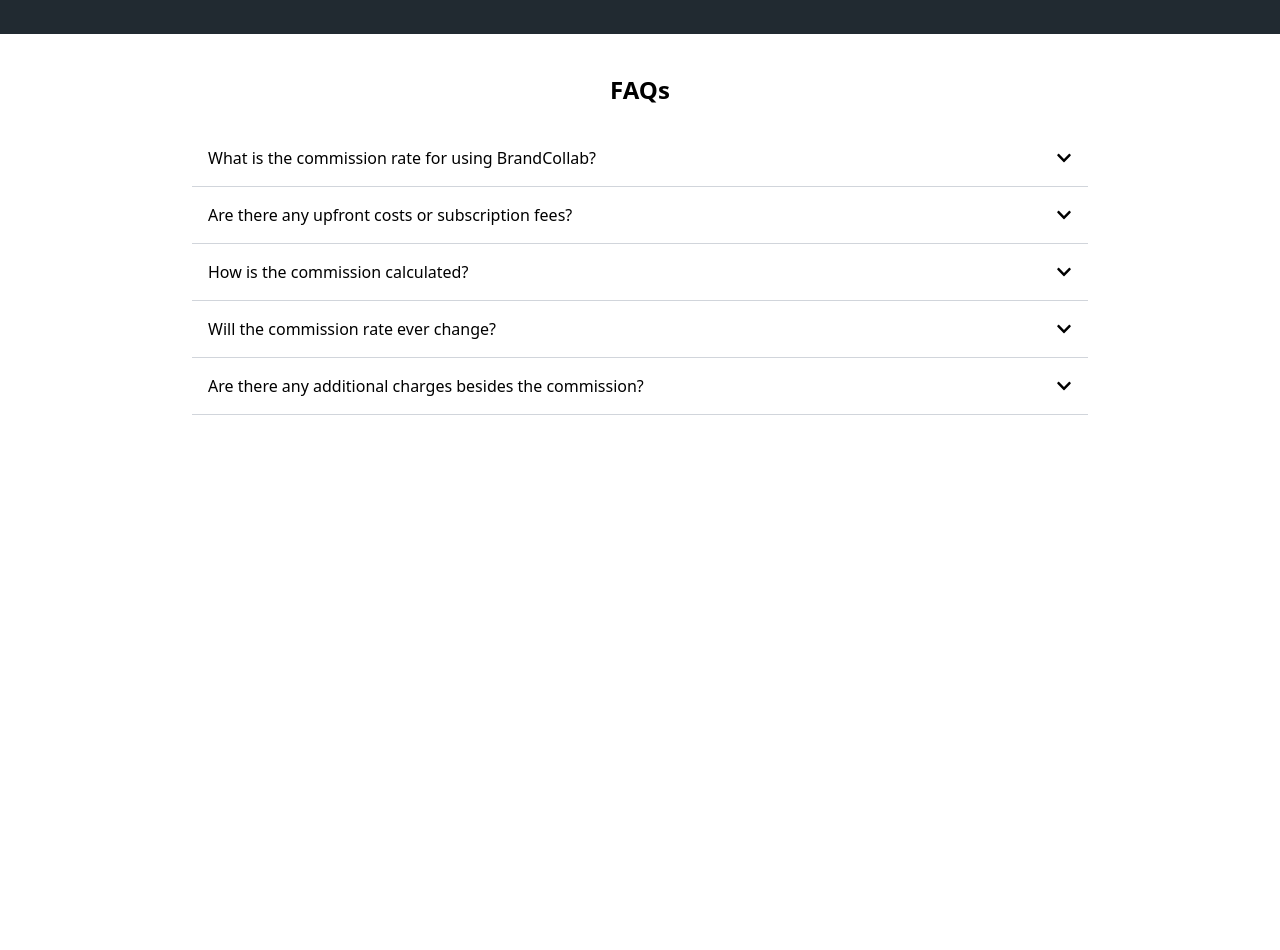
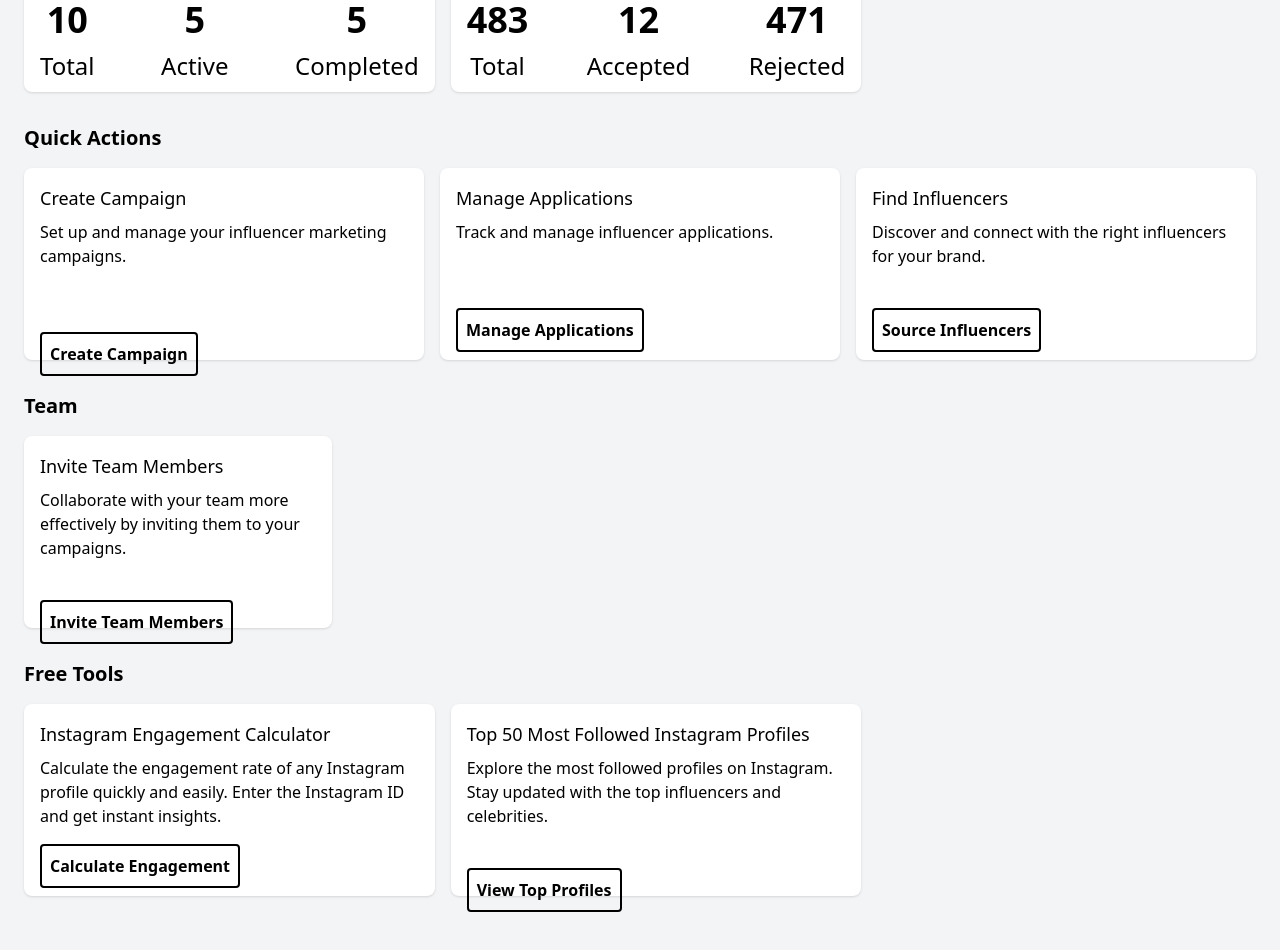
Before and after one commit to Bhowmikzar/brndcolab_form, a React (Create React App) app: page / in a window 1280 px wide. Shown: the part 240-1190 px from the top of the page. Before the commit the page ends 800 px from the top, so only its background shows below. Built offline with nearby package versions, Linux system fonts and the light colour scheme.

Commit message:
brand side dashboard is done

```diff
--- a/src/App.tsx
+++ b/src/App.tsx
@@ -61,13 +61,28 @@
 
 //umcomment the below thing for seeing the pricing page
 
+// import React from "react";
+// import PricingComponent from "./components/PricingComponent";
+
+// const App: React.FC = () => {
+//   return (
+//     <div>
+//       <PricingComponent />
+//     </div>
+//   );
+// };
+
+// export default App;
+
+//umcomment the below thing for seeing the brandside dashboard page
+
 import React from "react";
-import PricingComponent from "./components/PricingComponent";
+import BrandDashboard from "./components/BrandDashboard";
 
 const App: React.FC = () => {
   return (
-    <div>
-      <PricingComponent />
+    <div className="App">
+      <BrandDashboard />
     </div>
   );
 };
--- /dev/null
+++ b/src/components/BrandDashboard.tsx
@@ -0,0 +1,152 @@
+import React from "react";
+
+const BrandDashboard: React.FC = () => {
+  return (
+    <div className="p-6 bg-gray-100 min-h-screen">
+      <header className="mb-6 flex items-center flex-col sm:flex-row">
+        <img
+          src="https://via.placeholder.com/50x50"
+          alt="Brand Logo"
+          className="h-12 w-12 rounded-full mb-4 sm:mb-0 sm:mr-4"
+        />
+        <h1 className="text-3xl font-bold text-center sm:text-left">
+          Hello, BrandName
+        </h1>
+      </header>
+
+      <section className="mb-8">
+        <h2 className="text-xl font-semibold mb-4">Metrics</h2>
+        <div className="flex flex-col sm:flex-row gap-4">
+          <div className="bg-white text-black p-4 rounded-lg shadow h-48 w-full sm:w-1/2 lg:w-1/3 hover:shadow-2xl hover:scale-105 transform transition duration-300 ease-in-out">
+            <h3 className="text-3xl font-medium mb-2">Campaigns</h3>
+            <div className="mt-8 sm:mt-12 flex justify-between text-sm">
+              <div className="text-center">
+                <div className="text-4xl font-bold mb-1">10</div>
+                <span className="block mt-4" style={{ fontSize: "1.5rem" }}>
+                  Total
+                </span>
+              </div>
+              <div className="text-center">
+                <div className="text-4xl font-bold mb-1">5</div>
+                <span className="block mt-4" style={{ fontSize: "1.5rem" }}>
+                  Active
+                </span>
+              </div>
+              <div className="text-center">
+                <div className="text-4xl font-bold mb-1">5</div>
+                <span className="block mt-4" style={{ fontSize: "1.5rem" }}>
+                  Completed
+                </span>
+              </div>
+            </div>
+          </div>
+
+          <div className="bg-white text-black p-4 rounded-lg shadow h-48 w-full sm:w-1/2 lg:w-1/3 hover:shadow-2xl hover:scale-105 transform transition duration-300 ease-in-out">
+            <h3 className="text-3xl font-medium mb-2">Applicants</h3>
+            <div className="mt-8 sm:mt-12 flex justify-between text-sm">
+              <div className="text-center">
+                <div className="text-4xl font-bold mb-1">483</div>
+                <span className="block mt-4" style={{ fontSize: "1.5rem" }}>
+                  Total
+                </span>
+              </div>
+              <div className="text-center">
+                <div className="text-4xl font-bold mb-1">12</div>
+                <span className="block mt-4" style={{ fontSize: "1.5rem" }}>
+                  Accepted
+                </span>
+              </div>
+              <div className="text-center">
+                <div className="text-4xl font-bold mb-1">471</div>
+                <span className="block mt-4" style={{ fontSize: "1.5rem" }}>
+                  Rejected
+                </span>
+              </div>
+            </div>
+          </div>
+        </div>
+      </section>
+
+      <section className="mb-8">
+        <h2 className="text-xl font-semibold mb-4">Quick Actions</h2>
+        <div className="grid grid-cols-1 sm:grid-cols-2 lg:grid-cols-3 gap-4">
+          <div className="bg-white text-black p-4 rounded-lg shadow h-48 hover:shadow-2xl hover:scale-105 transform transition duration-300 ease-in-out">
+            <h3 className="text-lg font-medium mb-2">Create Campaign</h3>
+            <p className="hidden sm:block">
+              Set up and manage your influencer marketing campaigns.
+            </p>
+            <button className="mt-4 sm:mt-16 border-2 border-black text-black font-bold p-2 rounded">
+              Create Campaign
+            </button>
+          </div>
+          <div className="bg-white text-black p-4 rounded-lg shadow h-48 hover:shadow-2xl hover:scale-105 transform transition duration-300 ease-in-out">
+            <h3 className="text-lg font-medium mb-2">Manage Applications</h3>
+            <p className="hidden sm:block">
+              Track and manage influencer applications.
+            </p>
+            <button className="mt-4 sm:mt-16 border-2 border-black text-black font-bold p-2 rounded">
+              Manage Applications
+            </button>
+          </div>
+          <div className="bg-white text-black p-4 rounded-lg shadow h-48 hover:shadow-2xl hover:scale-105 transform transition duration-300 ease-in-out">
+            <h3 className="text-lg font-medium mb-2">Find Influencers</h3>
+            <p className="hidden sm:block">
+              Discover and connect with the right influencers for your brand.
+            </p>
+            <button className="mt-4 sm:mt-10 border-2 border-black text-black font-bold p-2 rounded">
+              Source Influencers
+            </button>
+          </div>
+        </div>
+      </section>
+
+      <section className="mb-8">
+        <h2 className="text-xl font-semibold mb-4">Team</h2>
+        <div className="flex flex-col sm:flex-row gap-4">
+          <div className="bg-white text-black p-4 rounded-lg shadow h-48 w-full sm:w-1/2 lg:w-1/4 hover:shadow-2xl hover:scale-105 transform transition duration-300 ease-in-out">
+            <h3 className="text-lg font-medium mb-2">Invite Team Members</h3>
+            <p className="hidden sm:block">
+              Collaborate with your team more effectively by inviting them to
+              your campaigns.
+            </p>
+            <button className="mt-4 sm:mt-10 border-2 border-black text-black font-bold p-2 rounded">
+              Invite Team Members
+            </button>
+          </div>
+        </div>
+      </section>
+
+      <section className="mb-8">
+        <h2 className="text-xl font-semibold mb-4">Free Tools</h2>
+        <div className="flex flex-col sm:flex-row gap-4">
+          <div className="bg-white text-black p-4 rounded-lg shadow h-48 w-full sm:w-1/2 lg:w-1/3 hover:shadow-2xl hover:scale-105 transform transition duration-300 ease-in-out">
+            <h3 className="text-lg font-medium mb-2">
+              Instagram Engagement Calculator
+            </h3>
+            <p className="hidden sm:block">
+              Calculate the engagement rate of any Instagram profile quickly and
+              easily. Enter the Instagram ID and get instant insights.
+            </p>
+            <button className="mt-4 sm:mt-4 border-2 border-black text-black font-bold p-2 rounded">
+              Calculate Engagement
+            </button>
+          </div>
+          <div className="bg-white text-black p-4 rounded-lg shadow h-48 w-full sm:w-1/2 lg:w-1/3 hover:shadow-2xl hover:scale-105 transform transition duration-300 ease-in-out">
+            <h3 className="text-lg font-medium mb-2">
+              Top 50 Most Followed Instagram Profiles
+            </h3>
+            <p className="hidden sm:block">
+              Explore the most followed profiles on Instagram. Stay updated with
+              the top influencers and celebrities.
+            </p>
+            <button className="mt-4 sm:mt-10 border-2 border-black text-black font-bold p-2 rounded">
+              View Top Profiles
+            </button>
+          </div>
+        </div>
+      </section>
+    </div>
+  );
+};
+
+export default BrandDashboard;
--- a/src/components/InfluencerMarketing.tsx
+++ b/src/components/InfluencerMarketing.tsx
@@ -23,7 +23,7 @@
       </div>
       <div className="container mx-auto px-4 py-8">
         <div className="grid grid-cols-1 md:grid-cols-3 gap-8">
-          <div className="bg-white shadow-md rounded-lg overflow-hidden">
+          <div className="bg-white shadow-md rounded-lg overflow-hidden hover:shadow-2xl hover:scale-105 transform transition duration-300 ease-in-out">
             <Link to="/blog-post-1">
               <img
                 src="https://via.placeholder.com/400x200"
@@ -38,7 +38,7 @@
               </div>
             </Link>
           </div>
-          <div className="bg-white shadow-md rounded-lg overflow-hidden">
+          <div className="bg-white shadow-md rounded-lg overflow-hidden hover:shadow-2xl hover:scale-105 transform transition duration-300 ease-in-out">
             <Link to="/blog-post-2">
               <img
                 src="https://via.placeholder.com/400x200"
@@ -53,7 +53,7 @@
               </div>
             </Link>
           </div>
-          <div className="bg-white shadow-md rounded-lg overflow-hidden">
+          <div className="bg-white shadow-md rounded-lg overflow-hidden hover:shadow-2xl hover:scale-105 transform transition duration-300 ease-in-out">
             <Link to="/blog-post-3">
               <img
                 src="https://via.placeholder.com/400x200"
```
